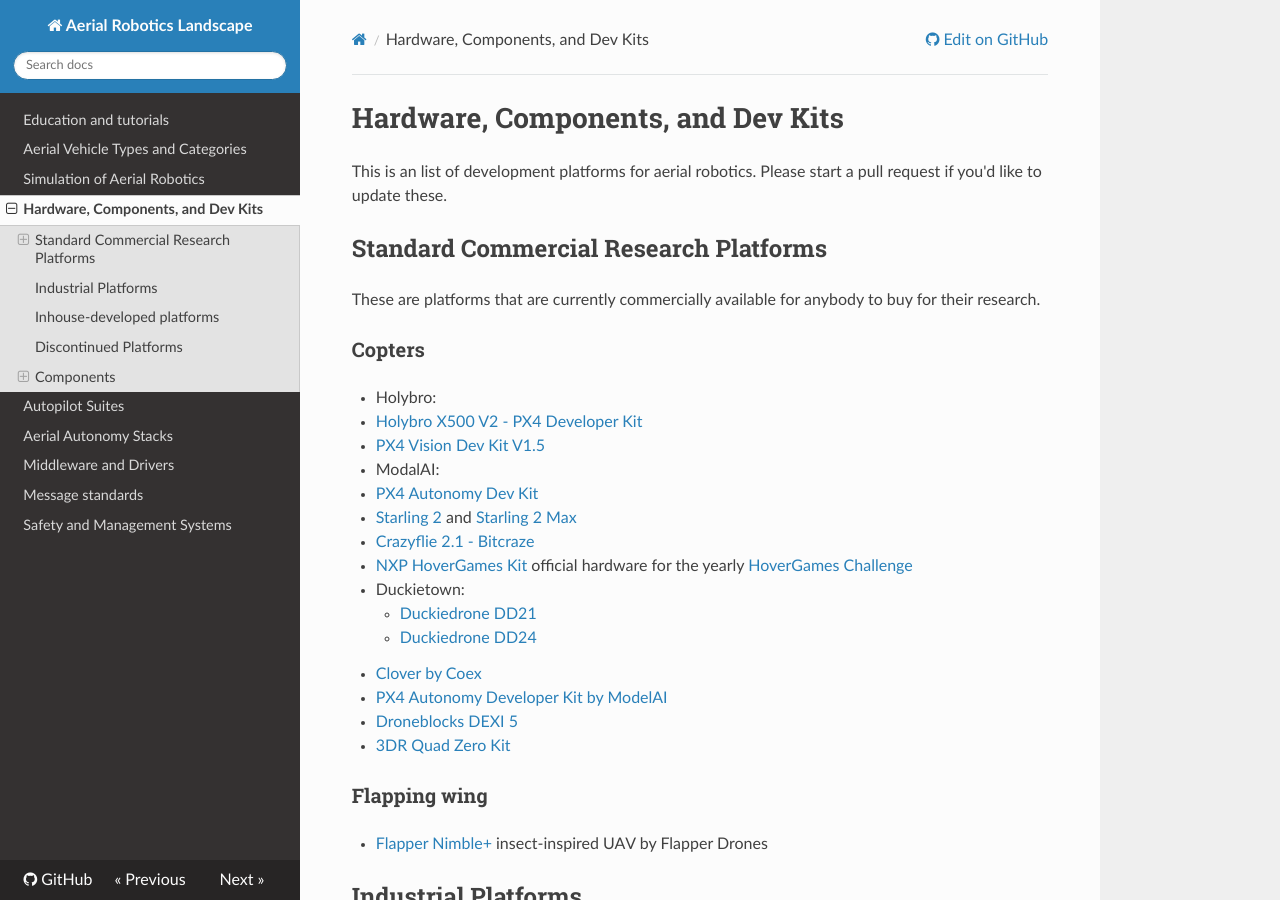
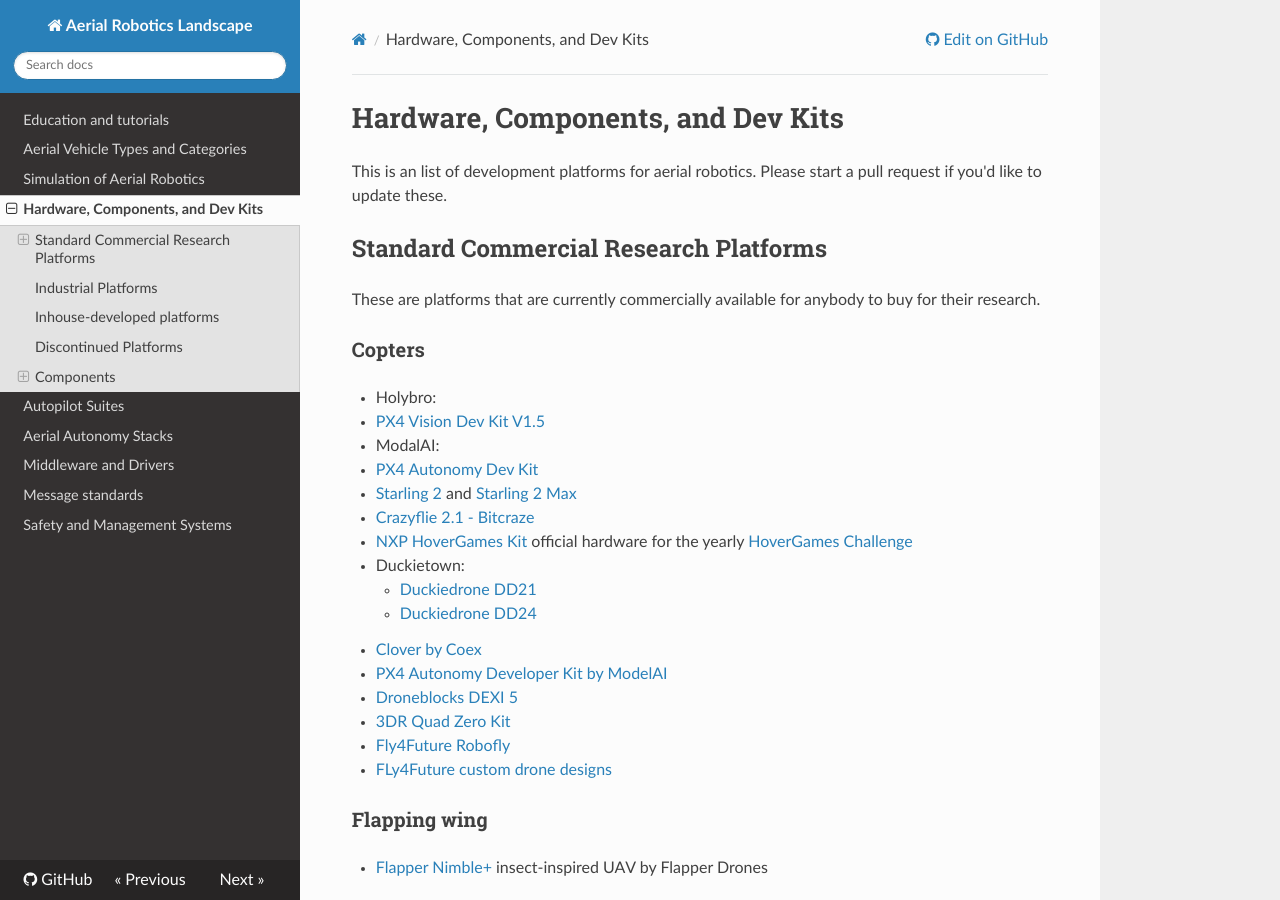
Before and after one commit to ROS-Aerial/aerial_robotic_landscape, an MkDocs documentation site: the page built from docs/hardware.md, in a window 1280 px wide and 900 px high. Built offline with MkDocs 1.6.1, drawn with Linux system fonts in a browser that asks for light colours; nearby versions of some CDN libraries.

Commit message:
Update hardware with new platform (#66)
* Removing holybro kit with broken link

* add robofly

* Update hardware.md

```diff
--- a/docs/hardware.md
+++ b/docs/hardware.md
@@ -9,7 +9,6 @@
 ### Copters
 
 - Holybro:
-   - [Holybro X500 V2 - PX4 Developer Kit](https://holybro.com/product/x500-v2-kit)
    - [PX4 Vision Dev Kit V1.5](https://holybro.com/collections/multicopter-kit/products/px4-vision-dev-kit-v1-5)
 - ModalAI:
    - [PX4 Autonomy Dev Kit](https://www.modalai.com/products/px4-autonomy-developer-kit?variant=46969885950256)
@@ -23,6 +22,8 @@
 - [PX4 Autonomy Developer Kit by ModelAI](https://www.modalai.com/collections/drones/products/px4-autonomy-developer-kit)
 - [Droneblocks DEXI 5](https://droneblocks.io/program/dexi-5-px4-stem-drone-kit/)
 - [3DR Quad Zero Kit](https://store.3dr.com/3dr-quad-zero-kit/)
+- [Fly4Future Robofly](https://fly4future.com/robofly/)
+- [FLy4Future custom drone designs](https://fly4future.com/custom-drones/)
 
 ### Flapping wing
 
```
Also changed, not shown: other parts of docs/hardware.md (+0 -1 lines).
